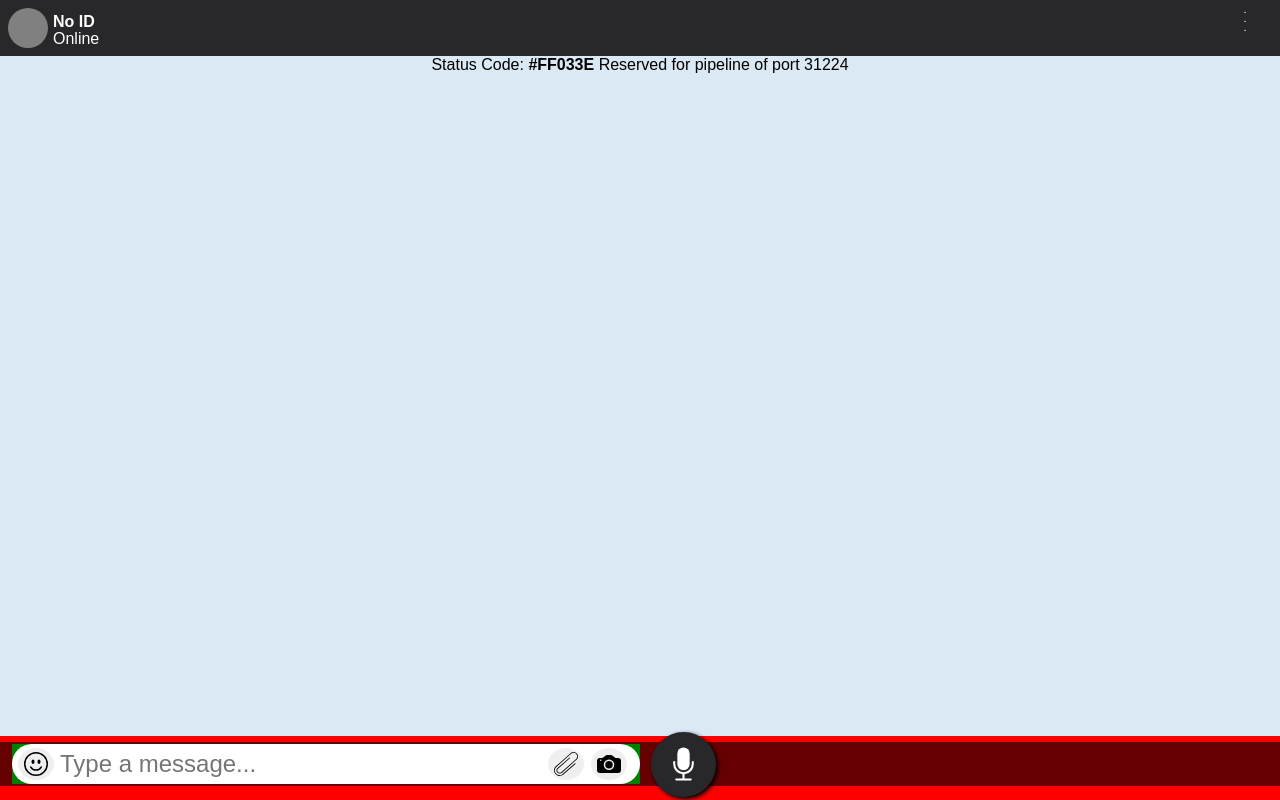
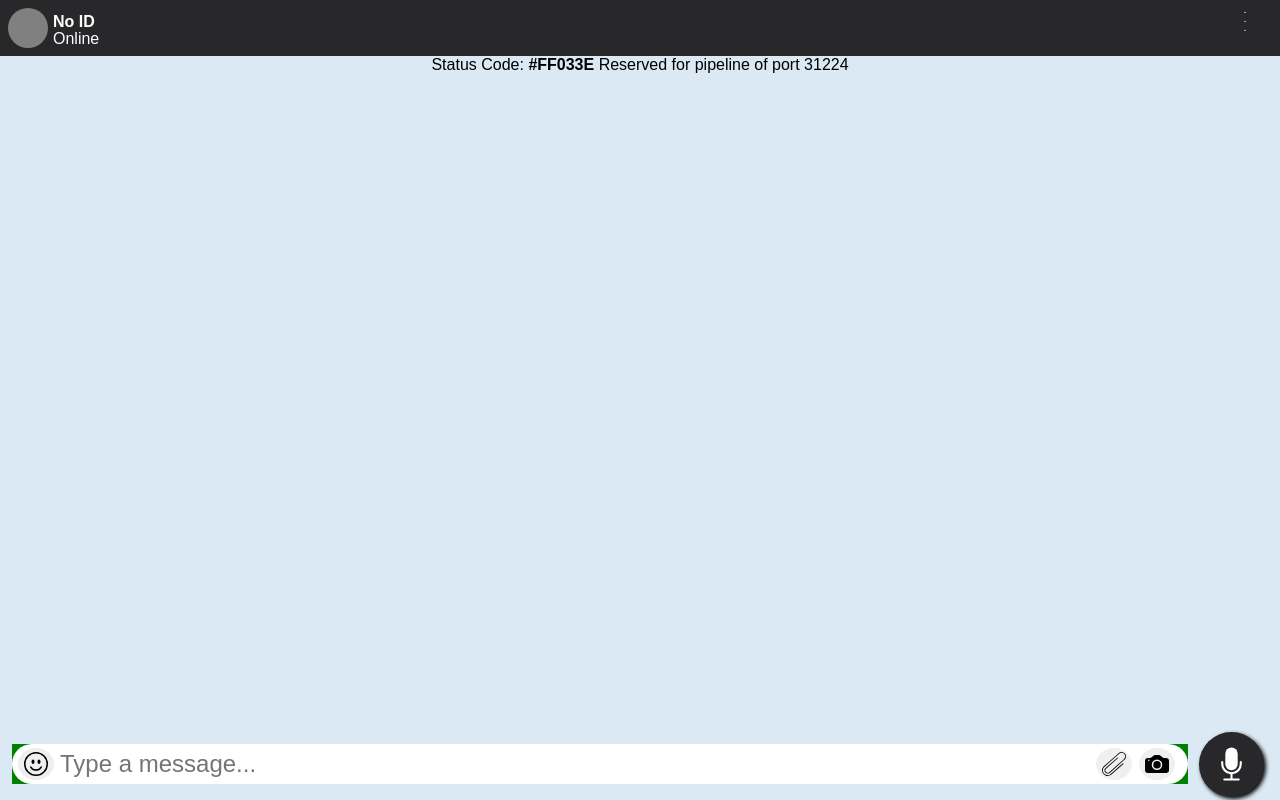
Before and after one commit to Immah007/nodejs-chat-deploy, a website: page public/index.html in a window 1280 px wide. Drawn offline with nearby package versions, Linux system fonts and the light colour scheme; no server answers; a web font is replaced by a local one.

Commit message:
styles.css

```diff
--- a/public/styles.css
+++ b/public/styles.css
@@ -176,7 +176,7 @@
     box-shadow: 2px 2px 4px rgb(39, 39, 39);
 }
         #foot { max-width: 100vw;
-               background: red;
+
             height: 3.5rem;
                flex-shrink: 1;
             display: flex;
@@ -188,7 +188,7 @@
     box-sizing: border-box;
     width: 100vw;
     height: 80%;
-    background: rgb(0, 0, 0, 0.6);
+    background: rgb(0, 0, 0, 0.0);
     display: flex;
     align-items: center;
     padding-left: 12px;
@@ -198,6 +198,7 @@
 
 #input {
     font-size: 24px;
+    box-sizing: border-box;
     border: none;
     padding: 0 1rem;
     padding-right: 7.9rem;
@@ -243,8 +244,8 @@
 
 .inputhold {
     height: 90%;
-    flex-shrink: 1;
-    width: 50%;
+    flex: 1;
+
     position: relative;
     background: green;
     display: flex;
```
